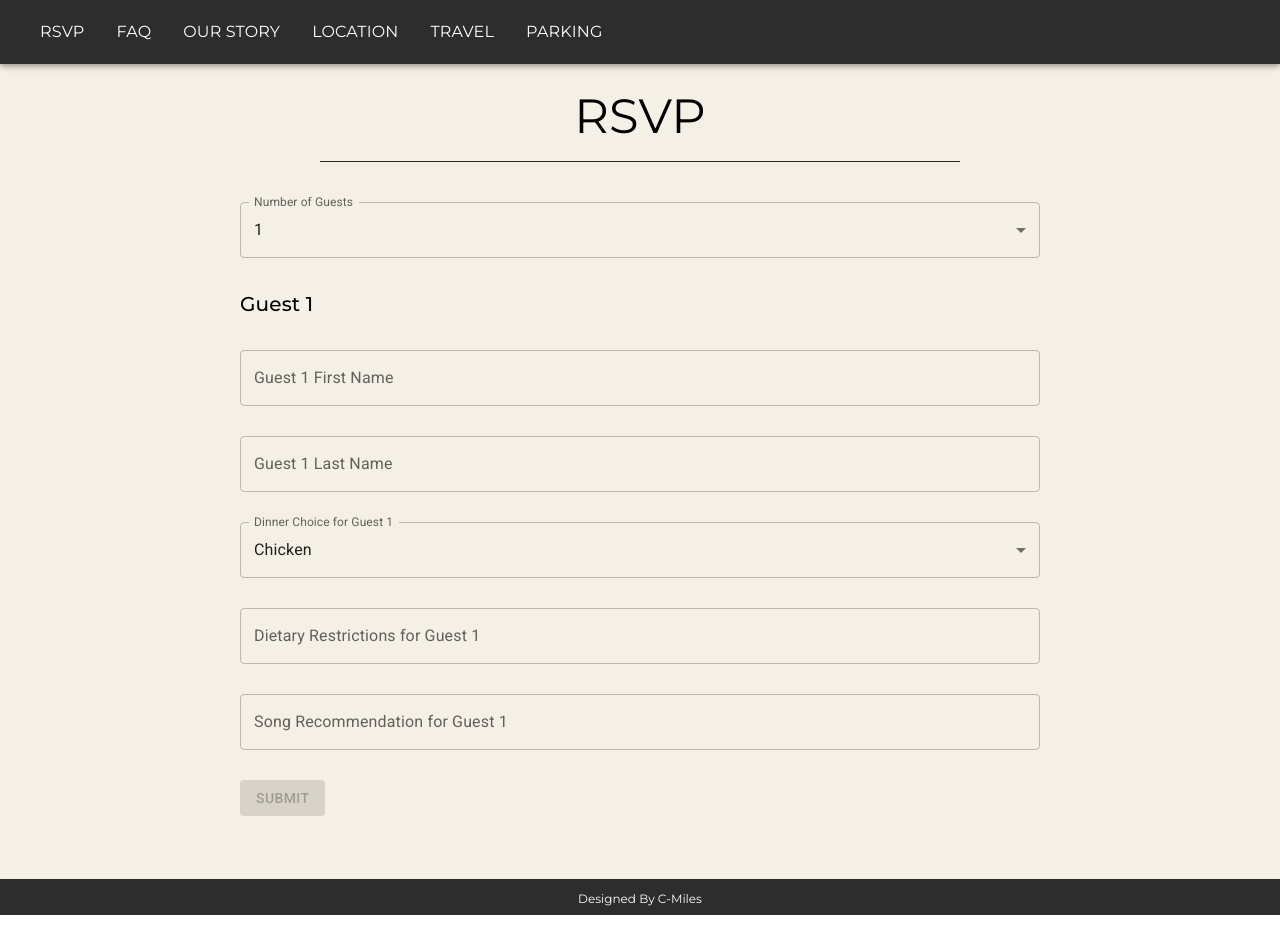
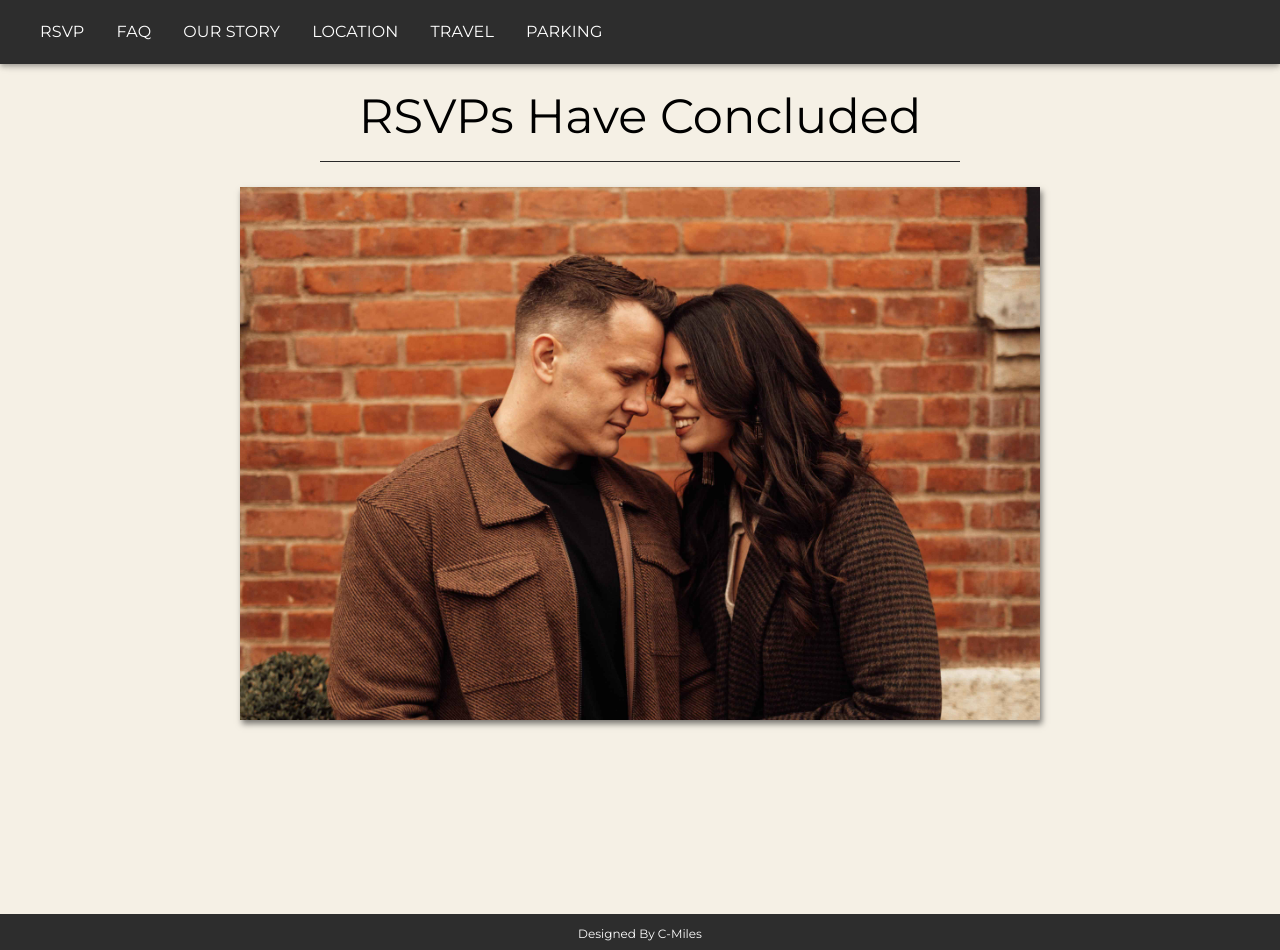
Before and after one commit to C-Miles/wedding-rsvp-app, a React (Create React App) app: page /rsvp in a window 1280 px wide. Before the commit the page ends 915 px from the top, so only its background shows below. Built offline with nearby package versions, Linux system fonts and the light colour scheme.

Commit message:
hide rsvp form

```diff
--- a/src/LandingPage.jsx
+++ b/src/LandingPage.jsx
@@ -13,7 +13,7 @@ import Typography from "@mui/material/Typography";
 import LandingPageLandscape from "./images/landing_page_landscape.jpg";
 import LandingPagePortrait from "./images/landing_page_portrait.jpg";
 
-const CORRECT_PASSWORD = "closed";
+const CORRECT_PASSWORD = "twomiles";
 
 function LandingPage() {
   const theme = useTheme();
--- a/src/RSVP.jsx
+++ b/src/RSVP.jsx
@@ -98,8 +98,8 @@ function RSVP() {
         alignItems: "center",
         display: "flex",
         flexDirection: "column",
-        minHeight: 'calc(100vh - 35px)',
-        paddingBottom: '50px'
+        minHeight: "calc(100vh - 35px)",
+        paddingBottom: "50px",
       }}
     >
       <div
@@ -109,7 +109,7 @@ function RSVP() {
           flexDirection: "column",
         }}
       >
-        {!isSubmitted && (
+        {/* {!isSubmitted && (
           <>
             <Typography
               align="center"
@@ -289,7 +289,48 @@ function RSVP() {
               </Button>
             </form>
           </div>
-        )}
+        )} */}
+
+        {/* // NOTE: Comment out this div for demo'ing normal functionality */}
+        <div
+          style={{
+            alignItems: "center",
+            display: "flex",
+            flexDirection: "column",
+            height: "100vh",
+          }}
+        >
+          <Typography
+            align="center"
+            component="h1"
+            gutterBottom
+            style={{ marginTop: "3%" }}
+            variant={isSmallScreen ? "h4" : "h3"}
+          >
+            RSVPs Have Concluded
+          </Typography>
+
+          <Divider
+            style={{
+              backgroundColor: "#2d2d2d",
+              marginBottom: "25px",
+              width: "80%",
+            }}
+          />
+
+          <img
+            alt="Venue"
+            src={isSmallScreen ? RSVPPortrait : RSVPLandscape}
+            style={{
+              alignSelf: "center",
+              boxShadow: "2px 4px 6px rgba(0, 0, 0, 0.5)",
+              height: isSmallScreen ? "100vh" : "auto",
+              objectFit: "cover",
+              objectPosition: "center",
+              width: isSmallScreen ? "100vw" : "800px",
+            }}
+          />
+        </div>
       </div>
     </div>
   );
```
